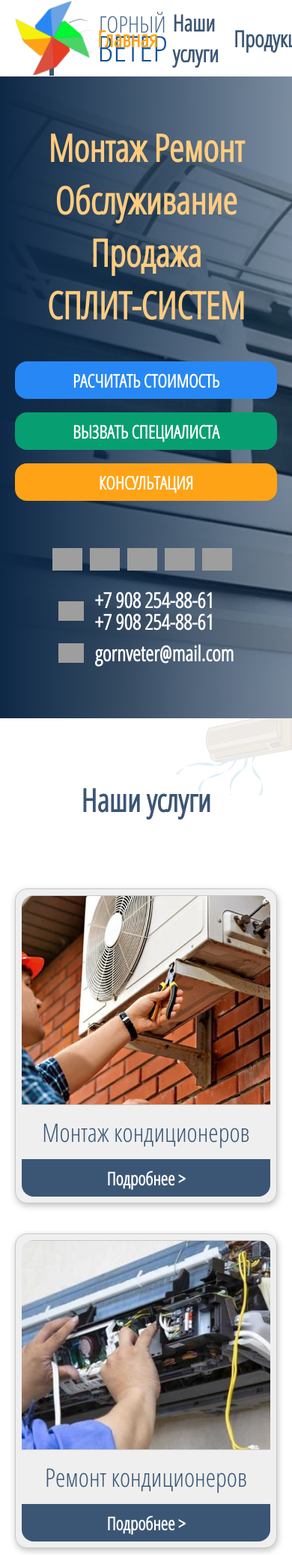
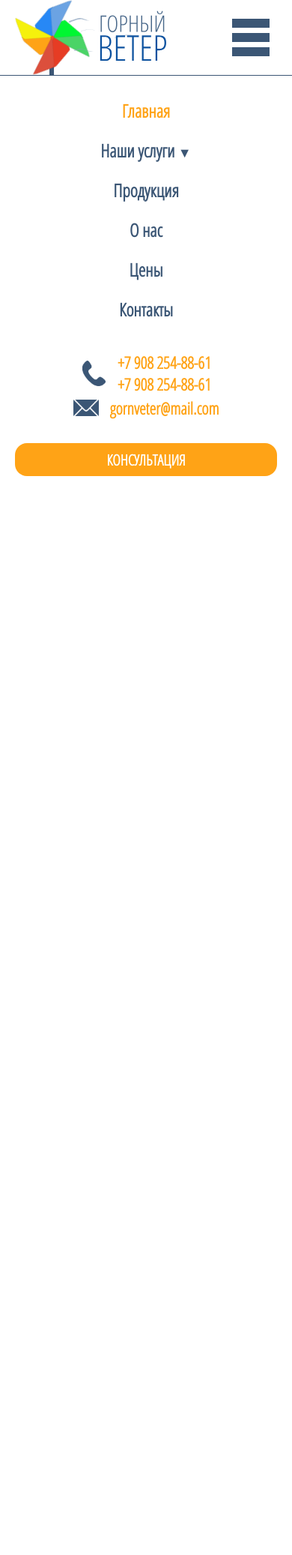
Before and after one commit to MakarevichAV/gornveter.ru, a PHP site: page / in a window 390 px wide; the page is wider, and only the part inside the window is pictured. Shown: the top 2074 px of that part at 75% size. After the commit the page ends 635 px from the top of that part, so only its background shows below. Run offline with PHP 8.4, Linux system fonts and the light colour scheme; grey boxes are pictures that could not be loaded.

Commit message:
started the developing of mobile menu

```diff
--- a/index.html
+++ b/index.html
@@ -2,7 +2,7 @@
 <html lang="ru">
     <head>
         <meta charset="UTF-8">
-        <meta name="viewport" content="width=device-width, initial-scale=1.0">
+        <meta name="viewport" content="width=device-width, initial-scale=0.8">
         <link rel="preconnect" href="https://fonts.gstatic.com">
         <link
             href="https://fonts.googleapis.com/css2?family=Open+Sans+Condensed:wght@300&display=swap"
@@ -13,6 +13,51 @@
         <title>Главная</title>
     </head>
     <body id="top">
+
+        <div class="header__menu-mobile">
+            <ul>
+                <li class="header__menu-item header__menu-item--active">Главная</li>
+                <li class="header__menu-item drop-down-container">
+                    Наши услуги
+                    <span class="menu-item__arrow">&#9660;</span>
+                    <ul class="drop-down-block">
+                        <li class="drop-down-block__item"><a
+                                href="./pages/instalation.php">Монтаж
+                                сплит-ситем</a></li>
+                        <li class="drop-down-block__item"><a
+                                href="./pages/laying.php">Закладка
+                                коммуникаций</a></li>
+                        <li class="drop-down-block__item"><a
+                                href="./pages/service.php">Чистка и
+                                обслуживание кондиционеров</a></li>
+                        <li class="drop-down-block__item"><a
+                                href="./pages/repair.php">Ремонт
+                                сплит-систем</a></li>
+                    </ul>
+                </li>
+                <li class="header__menu-item"><a href="#goods">Продукция</a></li>
+                <li class="header__menu-item"><a href="#about">О нас</a></li>
+                <li class="header__menu-item"><a
+                        href="./pages/price.php">Цены</a></li>
+                <li class="header__menu-item"><a href="#contact">Контакты</a></li>
+            </ul>
+            <div class="info-footer__contact contact">
+                <div class="contact__item">
+                    <div class="contact__picture img-phone section__img-phone"></div>
+                    <div class="contact__numbers section__numbers">
+                        <a href="tel:+79082548861">+7 908 254-88-61</a>
+                        <a href="tel:+79082548861">+7 908 254-88-61</a>
+                    </div>
+                </div>
+                <div class="contact__item">
+                    <div class="contact__picture img-email section__img-email"></div>
+                    <div class="contact__email section__email">
+                        <a href="email:gornveter@mail.com">gornveter@mail.com</a>
+                    </div>
+                </div>
+            </div>
+            <button class="btn btn-orange info__btn">КОНСУЛЬТАЦИЯ</button>
+        </div>
 
         <!-- Header который выплывает при прокрутке  НАЧАЛО -->
         <div class="fixed-header">
@@ -35,7 +80,7 @@
                         <li class="header__menu-item header__menu-item--active">Главная</li>
                         <li class="header__menu-item drop-down-container">
                             Наши услуги
-                            <span class="menu-item__arrow"></span>
+                            <span class="menu-item__arrow">&#9660;</span>
                             <ul class="drop-down-block">
                                 <li class="drop-down-block__item"><a
                                         href="./pages/instalation.php">Монтаж
@@ -82,6 +127,39 @@
                         <li class="header__menu-item header__menu-item--active">Главная</li>
                         <li class="header__menu-item drop-down-container">
                             Наши услуги
+                            <span class="menu-item__arrow">&#9660;</span>
+                            <ul class="drop-down-block">
+                                <li class="drop-down-block__item"><a
+                                        href="./pages/instalation.php">Монтаж
+                                        сплит-ситем</a></li>
+                                <li class="drop-down-block__item"><a
+                                        href="./pages/laying.php">Закладка
+                                        коммуникаций</a></li>
+                                <li class="drop-down-block__item"><a
+                                        href="./pages/service.php">Чистка и
+                                        обслуживание кондиционеров</a></li>
+                                <li class="drop-down-block__item"><a
+                                        href="./pages/repair.php">Ремонт
+                                        сплит-систем</a></li>
+                            </ul>
+                        </li>
+                        <li class="header__menu-item"><a href="#goods">Продукция</a></li>
+                        <li class="header__menu-item"><a href="#about">О нас</a></li>
+                        <li class="header__menu-item"><a
+                                href="./pages/price.php">Цены</a></li>
+                        <li class="header__menu-item"><a href="#contact">Контакты</a></li>
+                    </ul>
+                </div>
+                <div class="header__menu-button">
+                    <div class="line"></div>
+                    <div class="line"></div>
+                    <div class="line"></div>
+                </div>
+                <!-- <div class="header__menu-mobile">
+                    <ul>
+                        <li class="header__menu-item header__menu-item--active">Главная</li>
+                        <li class="header__menu-item drop-down-container">
+                            Наши услуги
                             <span class="menu-item__arrow"></span>
                             <ul class="drop-down-block">
                                 <li class="drop-down-block__item"><a
@@ -104,7 +182,7 @@
                                 href="./pages/price.php">Цены</a></li>
                         <li class="header__menu-item"><a href="#contact">Контакты</a></li>
                     </ul>
-                </div>
+                </div> -->
             </div>
         </header>
 
--- a/styles/mobile.css
+++ b/styles/mobile.css
@@ -5,4 +5,29 @@
     .info__footer {
         justify-content: space-around;
     }
+    .header__menu>ul {
+        font-size: 26px;
+    }
 }
+
+@media (max-width: 900px) {
+    .header__menu {
+        display: none;
+    }
+    .header__menu-button {
+        display: flex;
+        flex-direction: column;
+        align-items: center;
+        justify-content: space-between;
+    }
+    .btn {
+        height: 44px;
+        width: 100%;
+        border-radius: 16px;
+        font-size: 20px;
+        color: white;
+        font-weight: bold;
+        cursor: pointer;
+        padding: 0 20px;
+    }
+}
--- a/styles/style.css
+++ b/styles/style.css
@@ -7,6 +7,11 @@
     text-decoration: none;
     list-style-type: none;
     font-family: 'Open Sans Condensed', sans-serif;
+}
+
+body {
+    overflow-x: hidden;
+    position: relative;
 }
 
 h2 {
@@ -83,6 +88,7 @@ header {
 
 .menu-item__arrow {
     color: #3B5675;
+    font-size: 18px;
 }
 
 .drop-down-container {
@@ -695,6 +701,67 @@ textarea.form__flex-el {
 }
 
 
+/* Для адаптива */
+.header__menu-mobile {
+    /* display: none; */
+    position: fixed;
+    right: 0;
+    top: 100px;
+    background: white;
+    min-height: 100vh;
+    width: 100%;
+    z-index: 30;
+    border-top: 1px solid #3b5675;
+    padding: 20px;
+}
+
+.header__menu-mobile .info-footer__contact {
+    display: flex;
+    flex-direction: column;
+    align-items: center;
+    margin-bottom: 30px;
+}
+
+.header__menu-mobile .contact__item {
+    font-size: 22px;
+    margin: 0 auto;
+}
+
+.header__menu-mobile>ul {
+    color: #3B5675;
+    font-weight: bold;
+    font-size: 24px;
+    text-align: center;
+    margin-bottom: 30px;
+}
+
+.header__menu-mobile .header__menu-item {
+    margin: 0;
+    padding: 10px 0;
+    cursor: pointer;
+}
+
+.header__menu-mobile .header__menu-item:hover {
+    background: rgb(230, 230, 230);
+}
+
+.header__menu-mobile .header__menu-item--active:hover {
+    background: none;
+}
+
+.header__menu-button {
+    display: none;
+    padding: 10px;
+    width: 70px;
+    height: 70px;
+    cursor: pointer;
+}
+
+.line {
+    background: #3B5675;
+    height: 12px;
+    width: 100%;
+}
 
 
 
```
